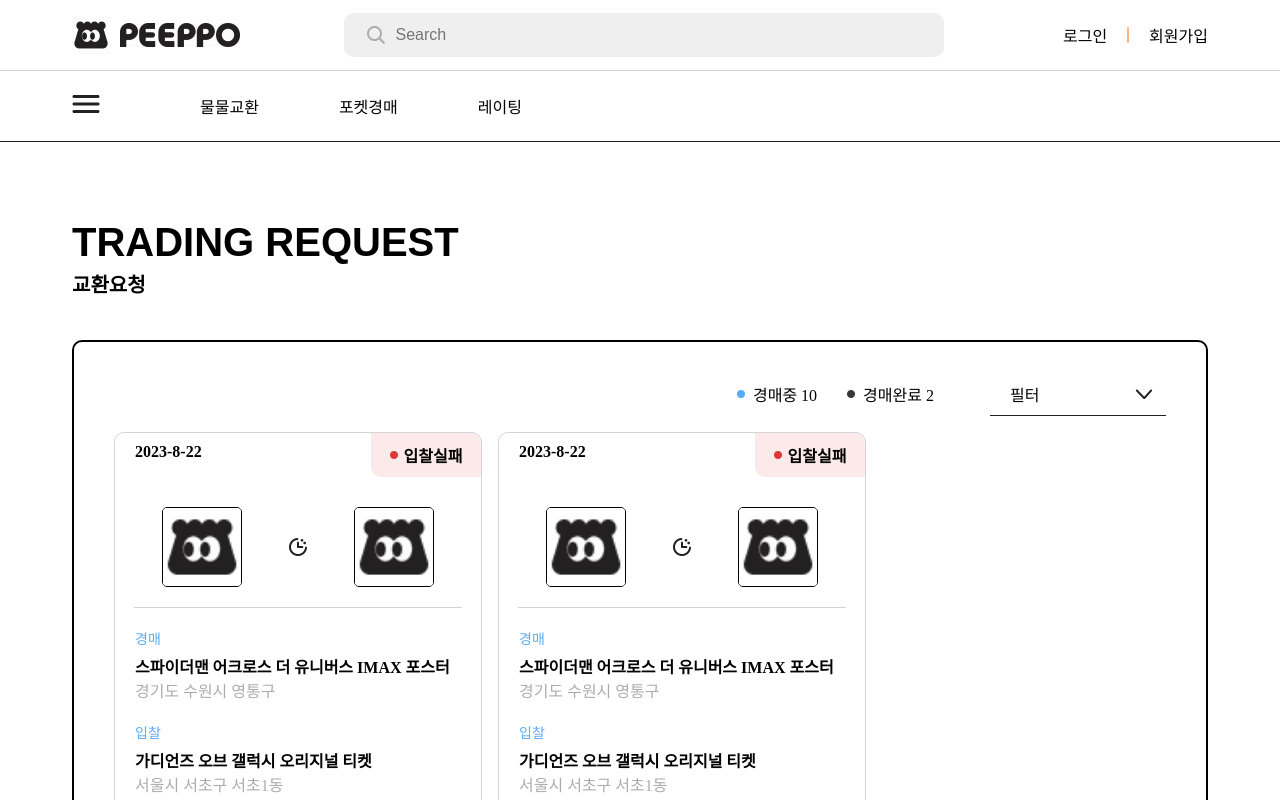
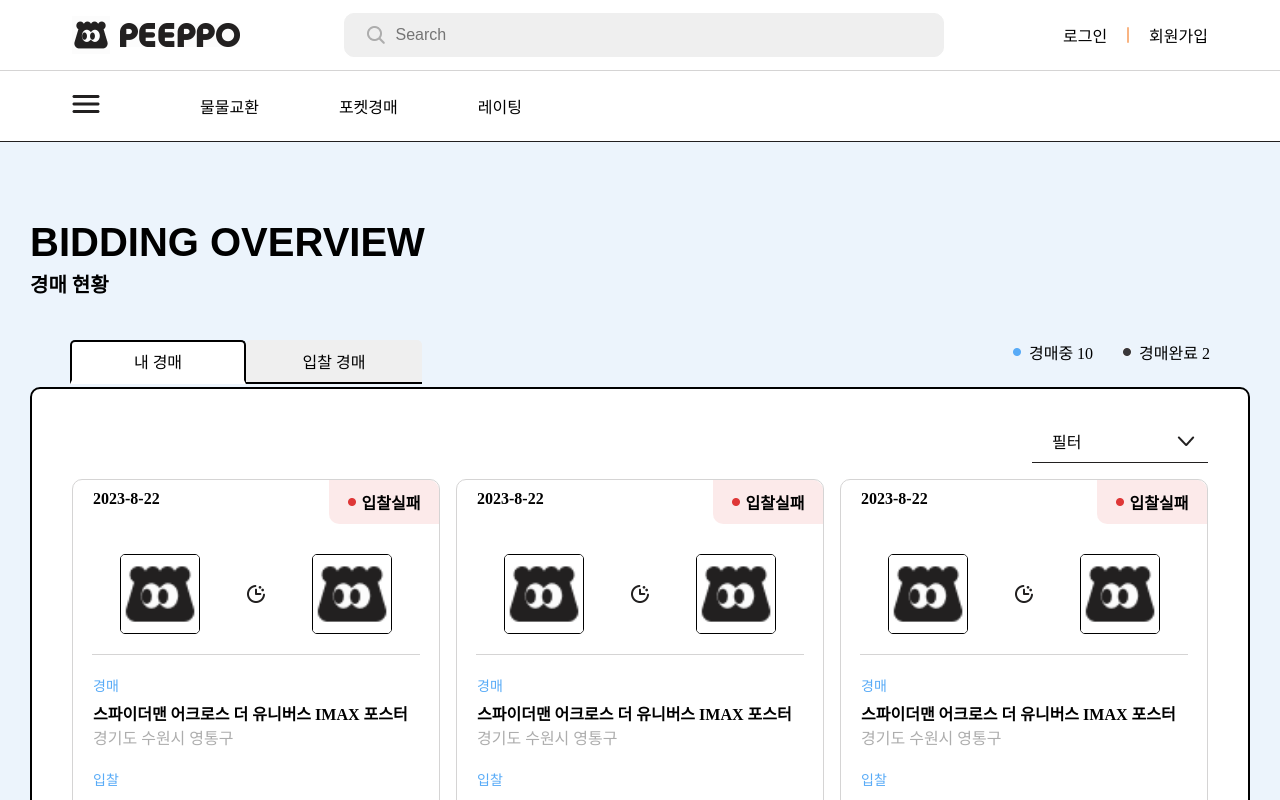
Before and after one commit to ffinal4/front-end, a React (Create React App) app: page /auctioncheck in a window 1280 px wide. Shown: the top 800 px of the page. Built offline with nearby package versions, Linux system fonts and the light colour scheme; no server answers; a web font is replaced by a local one.

Commit message:
PEEP-67 <Feat : 경매현황페이지 레이아웃>

```diff
--- a/src/App.tsx
+++ b/src/App.tsx
@@ -51,6 +51,7 @@ function App() {
                 element={<UserPocketPage />}
               />
               <Route path="/traderequest" element={<TradeRequestPage />} />
+              <Route path="/auctioncheck" element={<MyAuctionCheckPage />} />
               <Route element={<MainLayout />}>
                 <Route path="/signup" element={<SignupPage />} />
                 <Route path="/upload" element={<UploadPage />} />
@@ -59,7 +60,6 @@ function App() {
                 <Route path="/editprofile" element={<EditProfilePage />} />
                 <Route path="/auctionupload" element={<AuctionUploadPage />} />
 
-                <Route path="/auctioncheck" element={<MyAuctionCheckPage />} />
                 <Route
                   path="/auctiondetail/:auctionId"
                   element={<AuctionDetailPage />}
--- a/src/pages/MyAuctionCheckPage.tsx
+++ b/src/pages/MyAuctionCheckPage.tsx
@@ -8,10 +8,14 @@ import {
   DotImg,
   Filter,
   FilterContainer,
+  GetRequest,
+  PageLayout,
   RequestIngNumber,
   RequestStateContainer,
   RequestStateNumber,
+  SendRequest,
   SubTitle,
+  TabContainer,
   Title,
   TradeRequestListContainer,
   TradeRequestPageContainer,
@@ -27,13 +31,17 @@ const MyAuctionCheckPage = () => {
   const [dropdownMenu, setDropdownMenu] = useState("필터");
 
   return (
+    <LayoutContainer>
+      <PageLayout>
         <TradeRequestPageContainer>
-      <Title>TRADING REQUEST</Title>
+          <Title>BIDDING OVERVIEW</Title>
           <Container>
-        <SubTitle>교환요청</SubTitle>
+            <SubTitle>경매 현황</SubTitle>
           </Container>
-      <TradeRequestListContainer>
-        <AllStateContainer>
+          <TabContainer>
+            <GetRequest>내 경매</GetRequest>
+            <SendRequest>입찰 경매</SendRequest>
+          </TabContainer>
           <RequestStateContainer>
             <RequestStateNumber>
               <DotImg src={bluedot} />
@@ -44,6 +52,8 @@ const MyAuctionCheckPage = () => {
               경매완료 2
             </RequestIngNumber>
           </RequestStateContainer>
+          <TradeRequestListContainer>
+            <AllStateContainer>
               <FilterContainer>
                 <Filter
                   onClick={() => {
@@ -70,7 +80,15 @@ const MyAuctionCheckPage = () => {
             </AllStateContainer>
           </TradeRequestListContainer>
         </TradeRequestPageContainer>
+      </PageLayout>
+    </LayoutContainer>
   );
 };
-
+const LayoutContainer = styled.div`
+  width: 100%;
+  height: 100%;
+  margin: 0 auto;
+  padding: 220px 0px 190px 0px;
+  background-color: #ecf4fc;
+`;
 export default MyAuctionCheckPage;
--- a/src/pages/TradeRequestPage.tsx
+++ b/src/pages/TradeRequestPage.tsx
@@ -78,7 +78,7 @@ const LayoutContainer = styled.div`
   background-color: #fcf6e9;
 `;
 
-const PageLayout = styled.div`
+export const PageLayout = styled.div`
   width: 100%;
   max-width: 1220px;
   margin: 0 auto;
@@ -106,13 +106,13 @@ export const SubTitle = styled.div`
   margin-top: 6px;
 `;
 
-const TabContainer = styled.div`
+export const TabContainer = styled.div`
   display: flex;
   position: absolute;
   margin-left: 40px;
 `;
 
-const GetRequest = styled.div`
+export const GetRequest = styled.div`
   border: 2px solid black;
   width: 176px;
   height: 44px;
@@ -125,7 +125,7 @@ const GetRequest = styled.div`
   font-family: Pretendard;
 `;
 
-const SendRequest = styled.div`
+export const SendRequest = styled.div`
   width: 176px;
   height: 44px;
   display: flex;
@@ -166,7 +166,6 @@ export const TradeRequestListContainer = styled.div`
   width: 100%;
   height: 1784px;
   background-color: white;
-  /* position: relative; */
 `;
 
 export const RequestDateMenu = styled.div`
```
Lines whose indentation alone changed are shown as unchanged.
